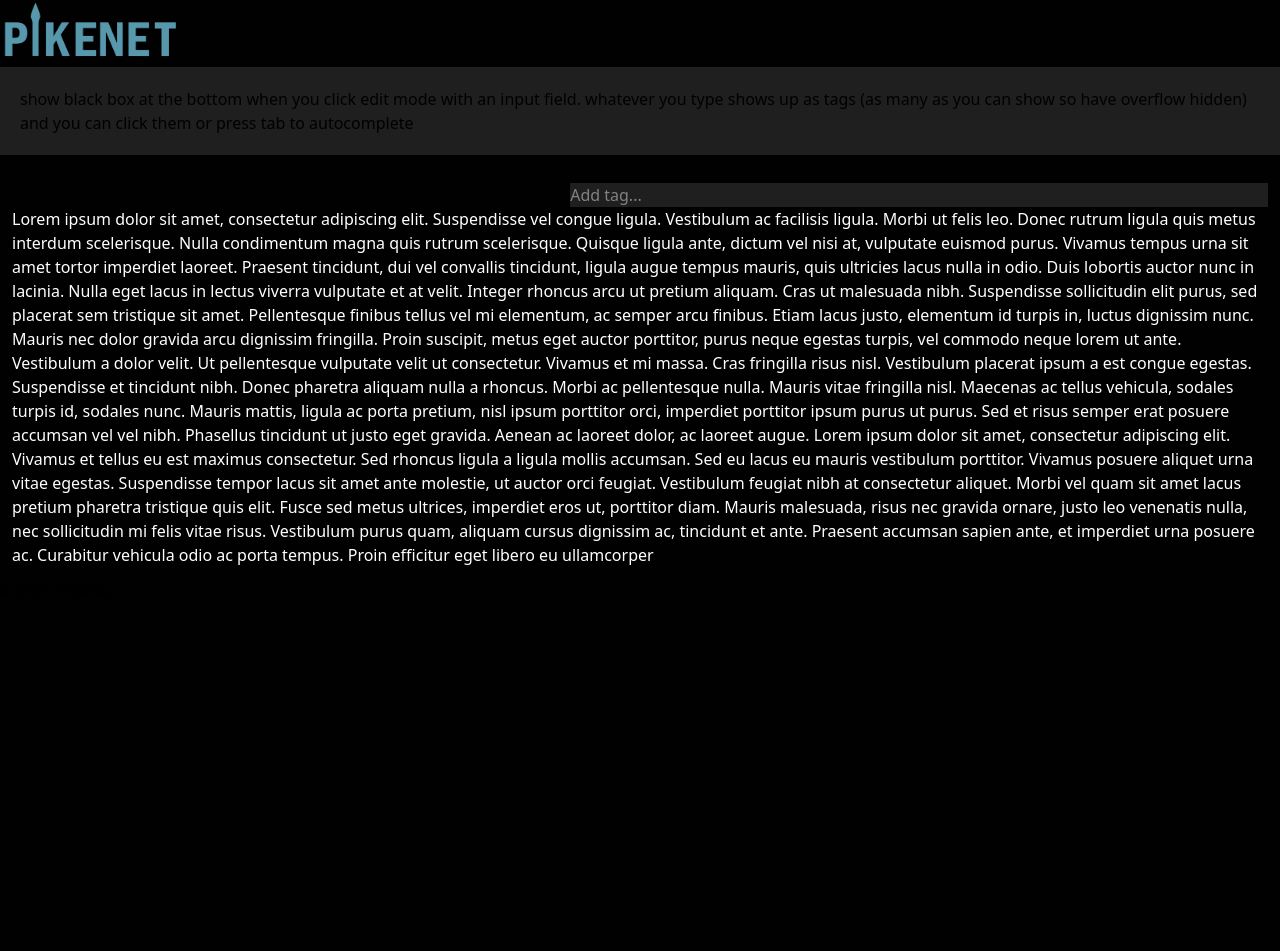
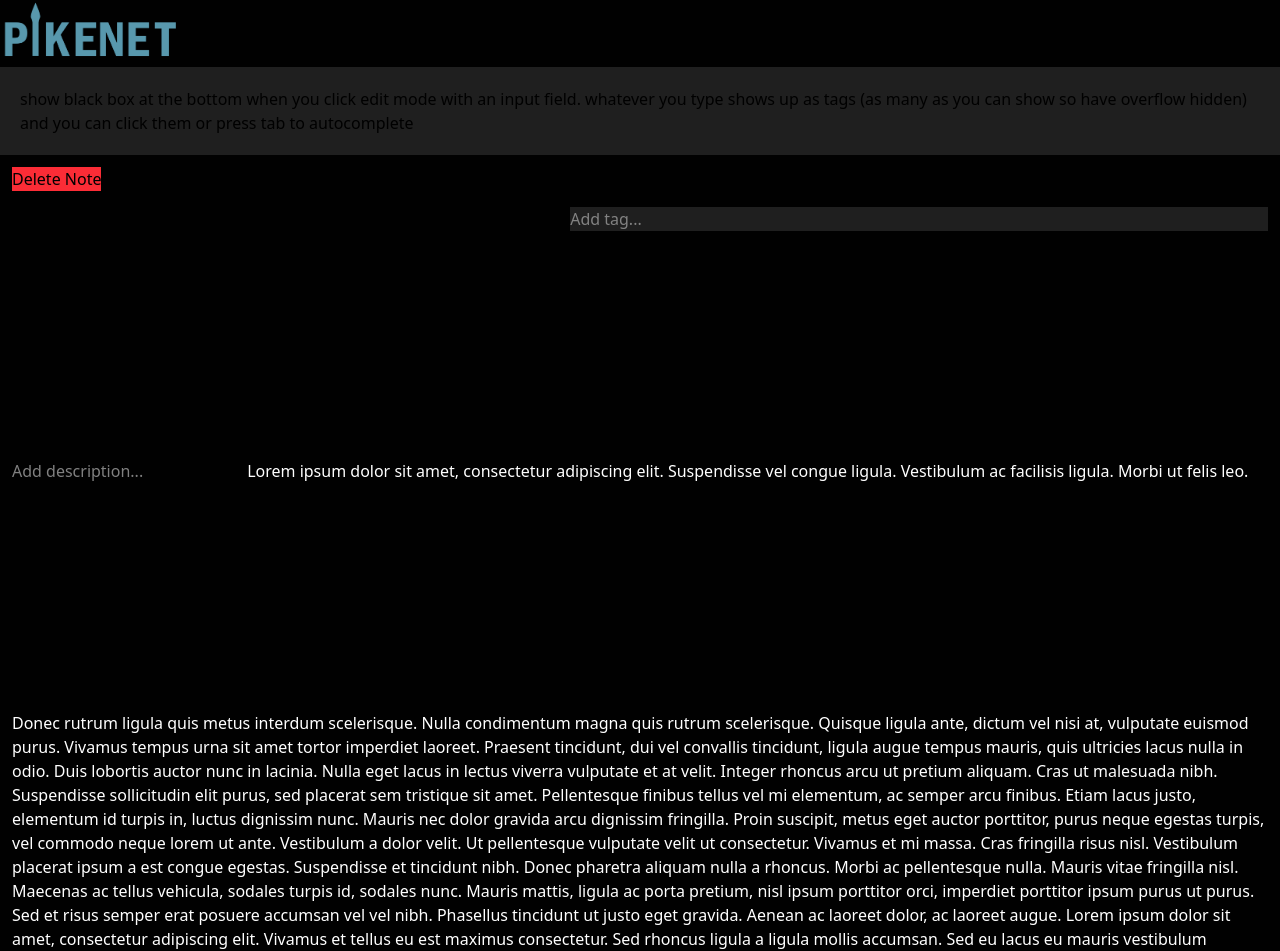
Before and after one commit to GearedMountain/ThePikeNet, a Flask app: template pikenet/webapps/intelstack/templates/show-note.html in a window 1280 px wide. Shown: the top 951 px of the page. Before the commit the page ends 565 px from the top, so only its background shows below. Run offline with Flask 3, Linux system fonts and the light colour scheme; the template is opened without the code that fills it, so the values that code supplies are empty.

Commit message:
wrong placec

```diff
--- a/pikenet/webapps/intelstack/templates/intelstack-index.html
+++ b/pikenet/webapps/intelstack/templates/intelstack-index.html
@@ -28,7 +28,6 @@
         </div>
     <div class="pt-5 p-3">
         <!-- Hide this section and dont allow entries if youre not authenticated-->
-        <button class="bg-red-500">Delete Note</button>
         <div id="quick-add-section" class="max-w-[100%] flex">
             <div class="input-wrapper mx-auto w-[80%]">
                 <input id="added-note-title" class="bg-[#1f1f1f] text-[#e6e6e6] w-[100%] hover:cursor-pointer" type="text" required
--- a/pikenet/webapps/intelstack/templates/show-note.html
+++ b/pikenet/webapps/intelstack/templates/show-note.html
@@ -29,6 +29,7 @@
     </div>
     <main class="p-3">
         <!-- Hide this section and dont allow entries if youre not authenticated-->
+        <button class="bg-red-500">Delete Note</button>
         <h1 id="note-title" class="text-white space-mono-bold text-center text-xl">Loading Title...</h1>
         <div id="tag-holder" class="tag-holder-edit-mode text-yellow-200 max-w-[100%] mt-2 mb-2 flex gap-2 flex-row">
         </div>
@@ -42,6 +43,7 @@
         </div>
 
         <div id="note-description" class="text-white">
+            <input id="description-field" class="h-[60vh]" placeholder="Add description..."/>
             Lorem ipsum dolor sit amet, consectetur adipiscing elit. Suspendisse vel congue ligula. Vestibulum ac
             facilisis ligula. Morbi ut felis leo. Donec rutrum ligula quis metus interdum scelerisque. Nulla condimentum
             magna quis rutrum scelerisque. Quisque ligula ante, dictum vel nisi at, vulputate euismod purus. Vivamus
```
